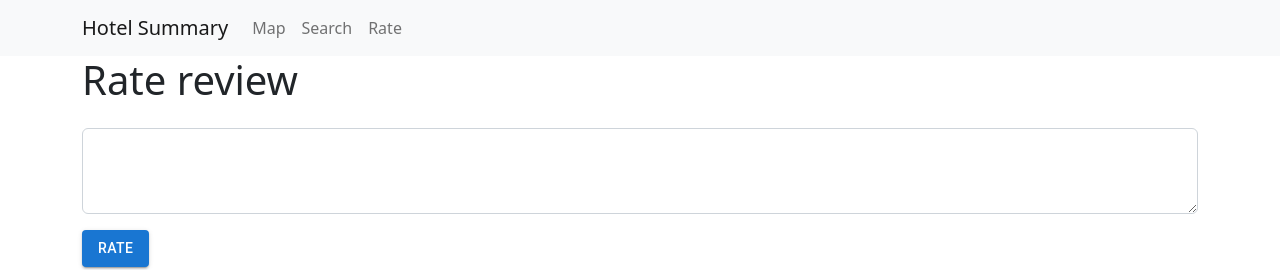
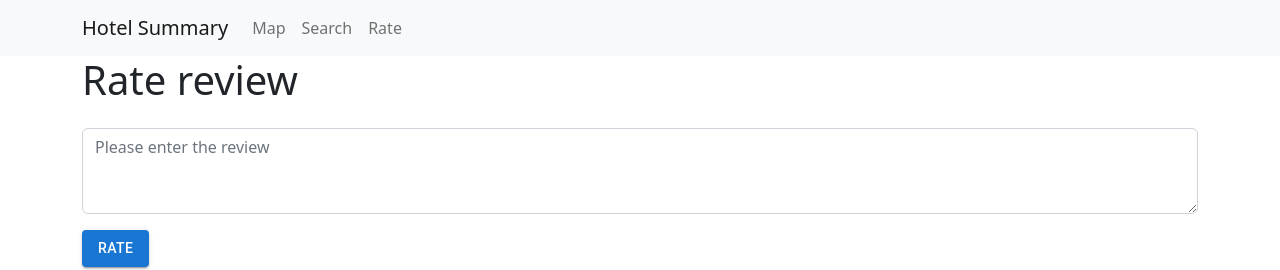
Before and after one commit to Esarac/HotelSummary-Front, a React (Create React App) app: page /rate in a window 1280 px wide. Shown: the top 270 px of the page. Built offline with nearby package versions, Linux system fonts and the light colour scheme.

Commit message:
Add placeholder in ratePage

```diff
--- a/src/pages/RatePage.tsx
+++ b/src/pages/RatePage.tsx
@@ -34,6 +34,7 @@ function RatePage() {
                             rows={3}
                             value={review}
                             onChange={(e) => setReview(e.target.value)}
+                            placeholder='Please enter the review'
                         />
                     </Form.Group>
                     <Button variant="contained" onClick={submitReview}>Rate</Button>
```
